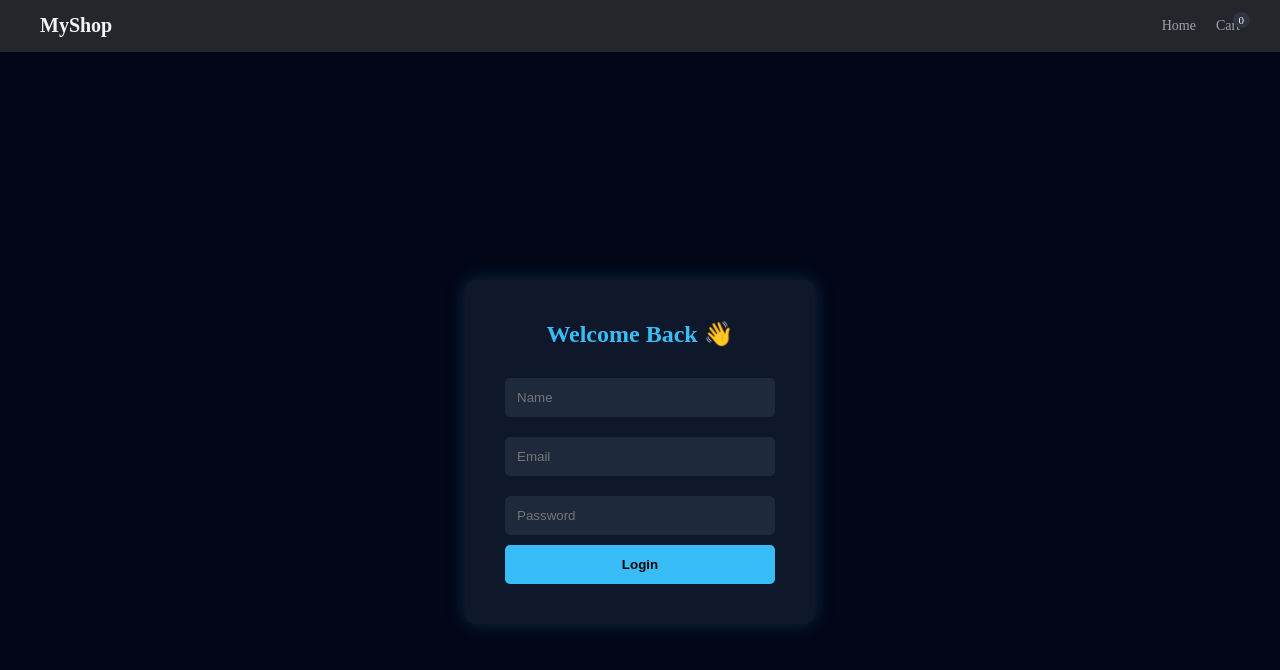
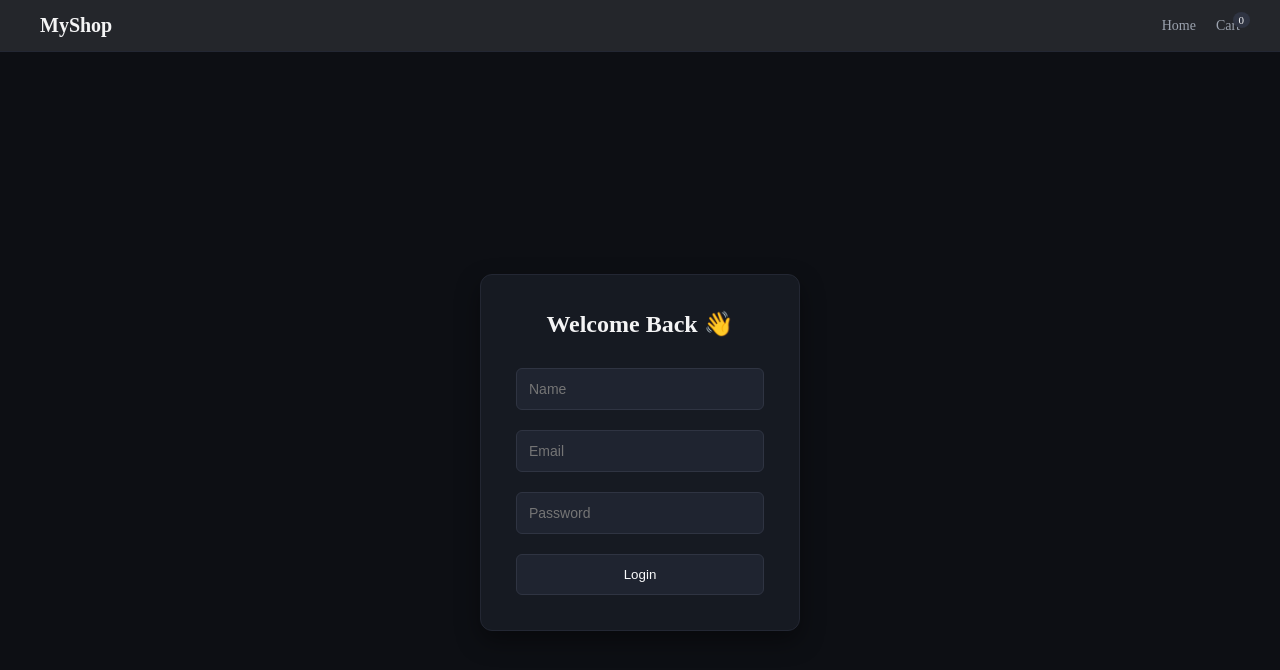
Before and after one commit to Komalkori2004/E-com, a React (Vite) app in the folder ShopCart/: page / in a window 1280 px wide. Shown: the top 670 px of the page. Built offline with nearby package versions, Linux system fonts and the light colour scheme.

Commit message:
improve login system

```diff
--- a/ShopCart/src/styles/login.css
+++ b/ShopCart/src/styles/login.css
@@ -3,53 +3,61 @@
   display: flex;
   justify-content: center;
   align-items: center;
-  background: #020617;
+  background: #0d0f14;
 }
 
 .login-box {
-  background: #0f172a;
-  padding: 40px;
-  border-radius: 10px;
-  width: 350px;
+  background: #161a22;
+  padding: 35px;
+  border-radius: 12px;
+  width: 320px;
   text-align: center;
-  color: white;
-  box-shadow: 0 0 20px rgba(56, 189, 248, 0.2);
+  color: #e4e4e7;
+  border: 1px solid #232733;
+  box-shadow: 0 10px 25px rgba(0,0,0,0.4);
 }
+
 .login-box h2 {
-  color: #38bdf8;
+  color: #f4f4f5;
   margin-bottom: 20px;
+  font-weight: 600;
 }
 
 .login-box input {
   width: 100%;
   padding: 12px;
   margin: 10px 0;
-  border: none;
-  border-radius: 5px;
-  background: #1e293b;
-  color: white;
+  border-radius: 6px;
+  border: 1px solid #2f3442;
+  background: #1f2430;
+  color: #e4e4e7;
+  font-size: 14px;
 }
 
 .login-box input:focus {
-  outline: 2px solid #38bdf8;
+  outline: none;
+  border-color: #3a4152;
 }
 
 .login-box button {
   width: 100%;
   padding: 12px;
-  background: #38bdf8;
-  border: none;
-  border-radius: 5px;
-  font-weight: bold;
+  margin-top: 10px;
+  background: #1f2430;
+  border: 1px solid #2f3442;
+  border-radius: 6px;
+  color: #f9fafb;
+  font-weight: 500;
   cursor: pointer;
+  transition: 0.2s;
 }
 
 .login-box button:hover {
-  background: #0ea5e9;
+  background: #2a2f3c;
 }
 
 .error {
   color: #f87171;
-  font-size: 14px;
-  margin-bottom: 10px;
+  font-size: 13px;
+  margin-bottom: 8px;
 }
```
